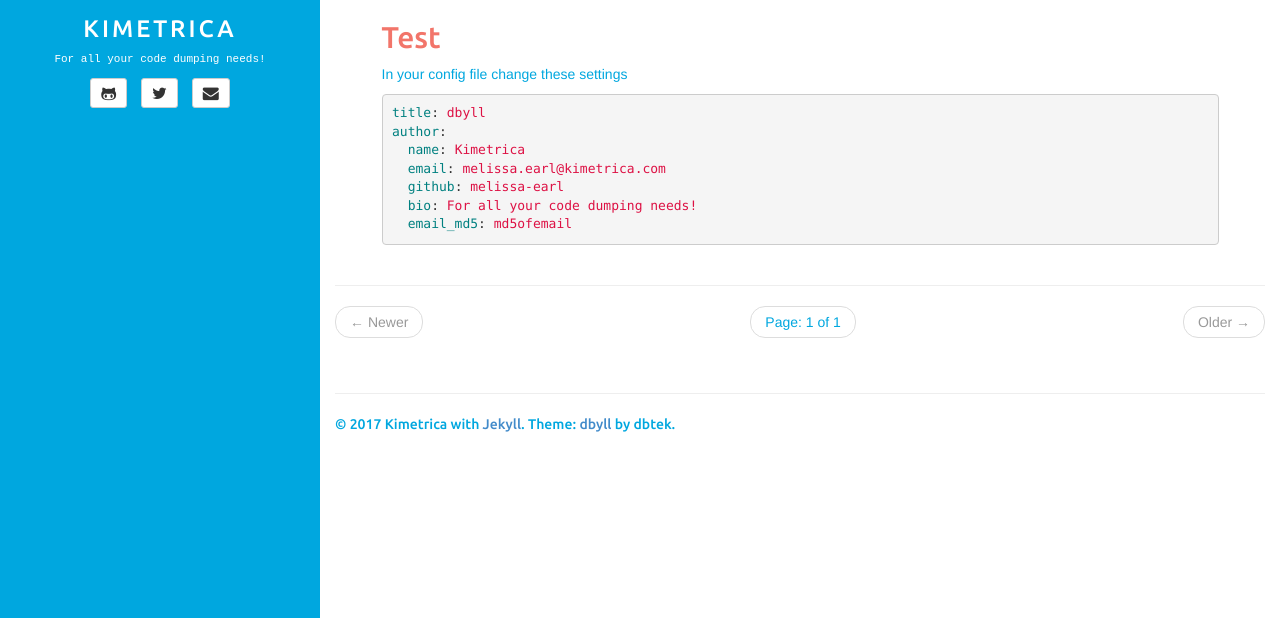
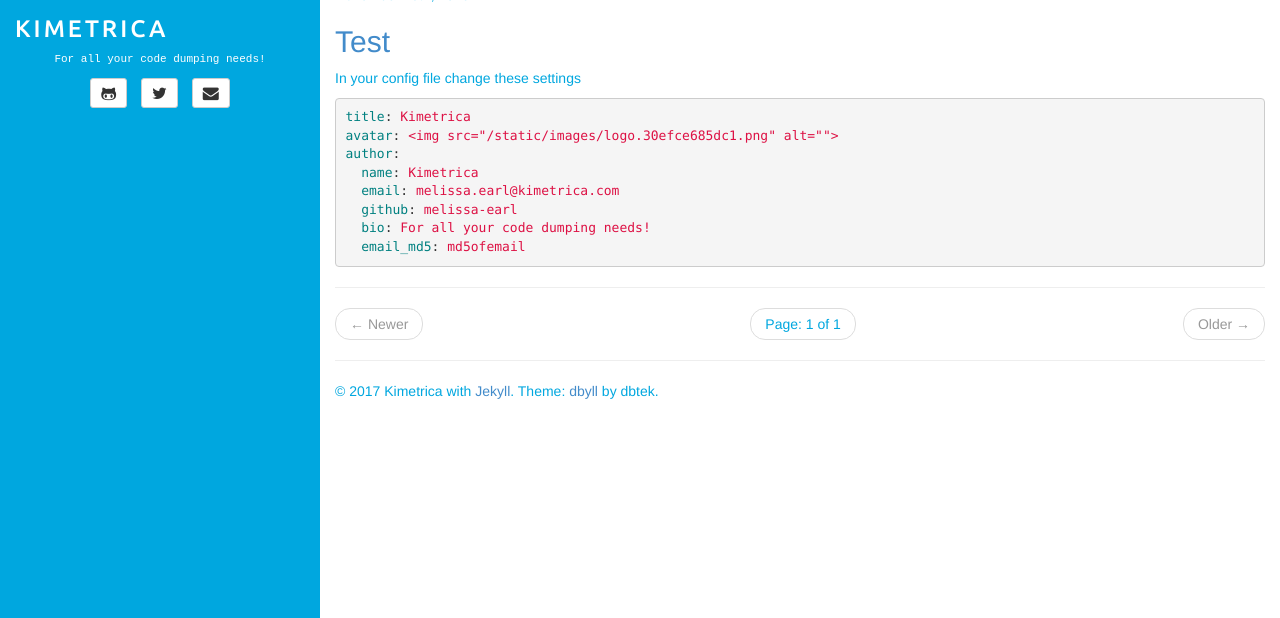
Before and after one commit to melissa-earl/Kimetrica-Wiki, a Jekyll site: the page built from index.html, in a window 1280 px wide, cut to the strip 282-900 px from the top of the page. Built offline with Jekyll 4.4.1, drawn with Linux system fonts in a browser that asks for light colours; the list of posts is cut into pages by our own code.

Commit message:
Pic attempt 2

```diff
--- a/_posts/2013-11-15-configuration.md
+++ b/_posts/2013-11-15-configuration.md
@@ -9,7 +9,8 @@ fullview: true
 In your config file change these settings
 
 {% highlight yaml %}
-title: dbyll
+title: Kimetrica
+avatar: <img src="/static/images/logo.30efce685dc1.png" alt="">
 author:
   name: Kimetrica
   email: melissa.earl@kimetrica.com
--- a/assets/css/style.css
+++ b/assets/css/style.css
@@ -2,20 +2,15 @@
 
 body{
 	color: #00a7df;
-}
-
 .sidebar {
 	position: fixed;
 	top: 0px;
 	padding-top: 10%;
 	background-color: #00a7df;
 	color: #fff;
-}
-
-.sidebar-header {
+.sidebar-header
 	text-align: center;
 	margin-bottom: 10px;
-}
 .sidebar-header .title{
 	letter-spacing: 3px;
 	text-transform: uppercase;
```
